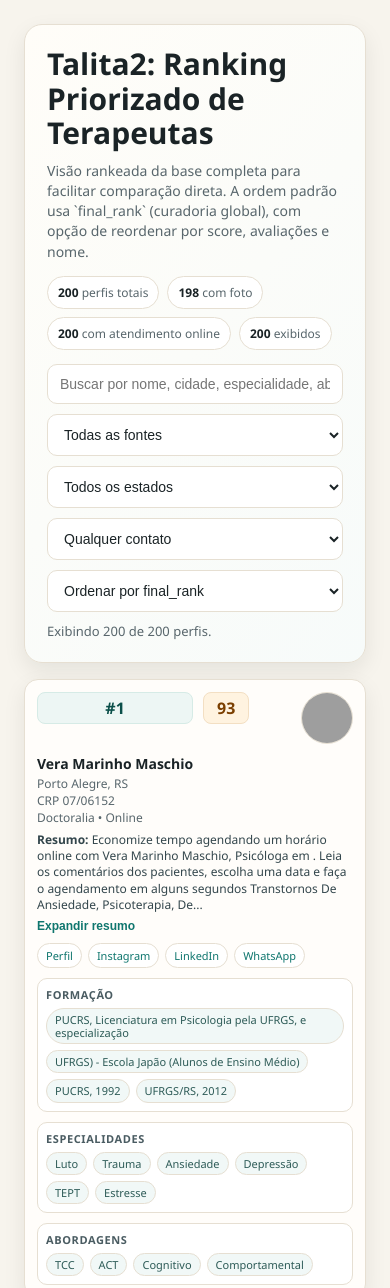
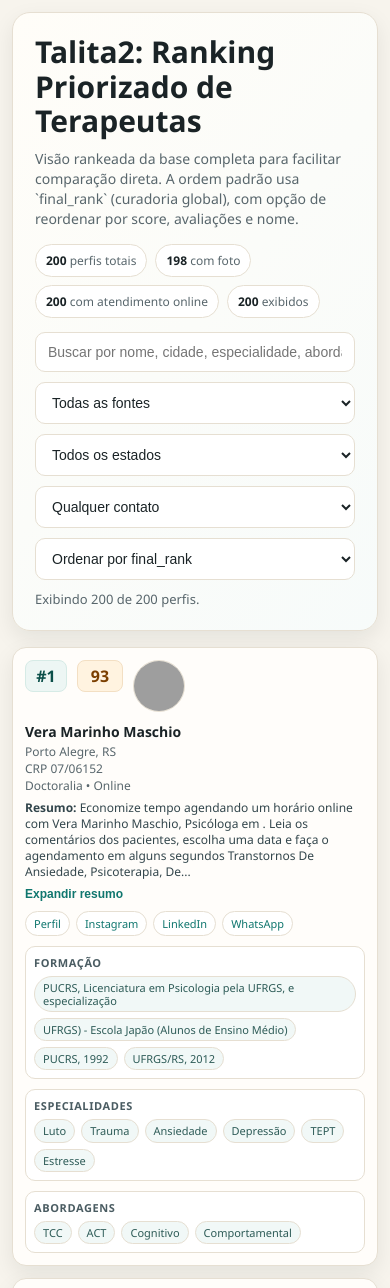
Before and after one commit to jorujes/marketing_dashboard, a plain HTML site: page talita2/index.html in a window 390 px wide. Shown: the top 1288 px of the page. Drawn offline with Linux system fonts and the light colour scheme; grey boxes are pictures that could not be loaded.

Commit message:
Fix mobile overflow in talita2 cards and wrap long content

```diff
--- a/talita2/index.html
+++ b/talita2/index.html
@@ -18,6 +18,11 @@
     }
 
     * { box-sizing: border-box; }
+
+    html, body {
+      max-width: 100%;
+      overflow-x: hidden;
+    }
 
     body {
       margin: 0;
@@ -114,17 +119,15 @@
     }
 
     .card-head {
-      display: grid;
-      grid-template-columns: auto auto auto minmax(0, 1fr);
+      display: flex;
+      flex-wrap: wrap;
       gap: 10px;
       align-items: start;
     }
 
-    .card-topline {
-      display: flex;
-      align-items: center;
-      gap: 8px;
-      flex-wrap: wrap;
+    .card-meta {
+      flex: 1 1 280px;
+      min-width: 0;
     }
 
     .card-grid {
@@ -179,6 +182,7 @@
       font-weight: 700;
       font-size: 14px;
       margin-bottom: 2px;
+      overflow-wrap: anywhere;
     }
 
     .photo {
@@ -205,6 +209,7 @@
     .mini {
       color: var(--muted);
       font-size: 12px;
+      overflow-wrap: anywhere;
     }
 
     .chips {
@@ -223,6 +228,8 @@
       white-space: normal;
       line-height: 1.2;
       max-width: 100%;
+      overflow-wrap: anywhere;
+      word-break: break-word;
     }
 
     .links {
@@ -239,7 +246,9 @@
       font-size: 11px;
       background: #fff;
       color: var(--accent);
-      white-space: nowrap;
+      white-space: normal;
+      text-align: center;
+      overflow-wrap: anywhere;
     }
 
     .btn:hover { border-color: var(--accent); }
@@ -249,6 +258,8 @@
       line-height: 1.35;
       color: #33464c;
       font-size: 12px;
+      overflow-wrap: anywhere;
+      word-break: break-word;
     }
 
     .summary-block {
@@ -282,15 +293,9 @@
     }
 
     @media (max-width: 860px) {
+      .wrap { padding: 12px; }
       .controls { grid-template-columns: 1fr; }
-      .card-head {
-        grid-template-columns: auto auto minmax(0, 1fr);
-      }
-      .card-head .photo,
-      .card-head .photo-empty {
-        grid-column: 3;
-        justify-self: end;
-      }
+      .card-meta { flex-basis: 100%; }
       .card-grid { grid-template-columns: 1fr; }
     }
   </style>
@@ -473,10 +478,8 @@
               <span class="rank">#${rank}</span>
               <span class="score">${score}</span>
               ${photo ? `<img class="photo" src="${photo}" alt="Foto de ${p.name || 'profissional'}" loading="lazy" />` : '<div class="photo-empty">sem foto</div>'}
-              <div>
-                <div class="card-topline">
-                  <div class="name">${p.name || '-'}</div>
-                </div>
+              <div class="card-meta">
+                <div class="name">${p.name || '-'}</div>
                 <div class="mini">${p.city_state || 'Cidade não informada'}</div>
                 <div class="mini">${p.crp_or_registry || 'Registro não informado'}</div>
                 <div class="mini">${p.source_platform || 'Fonte não informada'}${p.online_attendance ? ' • Online' : ''}</div>
```
